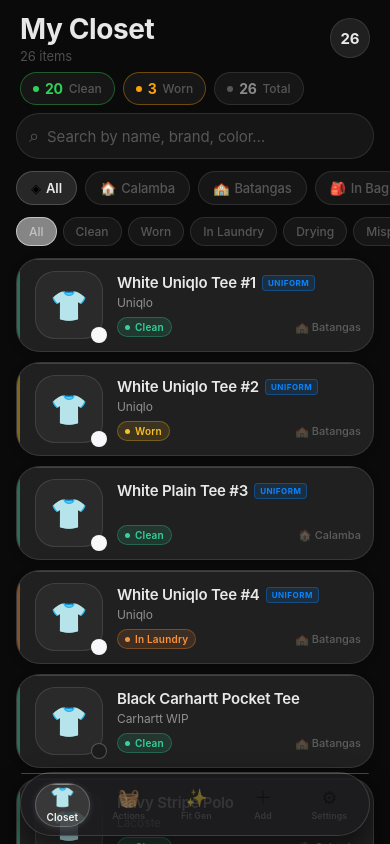
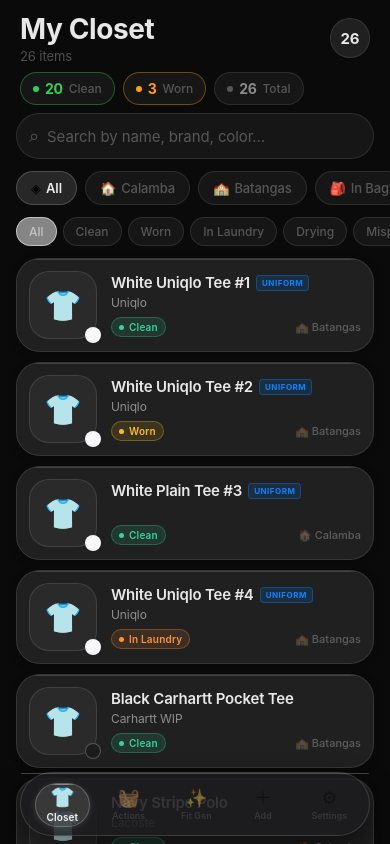
Before and after one commit to samuelordialeseya/DormDrobe, a React Native app: screen /Closet in a window 390 px wide. Built offline with nearby package versions, Linux system fonts and the light colour scheme; no server answers.

Commit message:
fix: remove colored vertical accent lines on cards

```diff
--- a/src/components/ClothingCard.tsx
+++ b/src/components/ClothingCard.tsx
@@ -1,6 +1,6 @@
 import React, { useRef, useEffect } from 'react';
 import { View, Text, StyleSheet, Animated } from 'react-native';
-import { ClothingItem, CATEGORY_ICONS, LOCATION_LABELS, STATUS_COLORS } from '../types/wardrobe';
+import { ClothingItem, CATEGORY_ICONS, LOCATION_LABELS } from '../types/wardrobe';
 import StatusBadge from './StatusBadge';
 import PressableScale from './PressableScale';
 import { Colors, Radii, Spacing } from '../theme/theme';
@@ -47,7 +47,6 @@ export default function ClothingCard({
   delay = 0,
 }: Props) {
   const emoji = CATEGORY_ICONS[item.category];
-  const accentColor = STATUS_COLORS[item.status];
 
   // Entrance animation
   const opacity = useRef(new Animated.Value(0)).current;
@@ -96,9 +95,6 @@ export default function ClothingCard({
       >
         {/* Specular top edge */}
         <View style={styles.specular} />
-
-        {/* Status accent bar */}
-        <View style={[styles.accentBar, { backgroundColor: accentColor + '70' }]} />
 
         {/* Thumbnail */}
         <View style={[styles.thumb, selected && styles.thumbSelected]}>
@@ -183,14 +179,6 @@ const styles = StyleSheet.create({
     backgroundColor: 'rgba(255,255,255,0.16)',
     zIndex: 5,
   },
-  accentBar: {
-    position: 'absolute',
-    left: 0,
-    top: 10,
-    bottom: 10,
-    width: 3,
-    borderRadius: 2,
-  },
   thumb: {
     width: 68,
     height: 68,
@@ -201,7 +189,7 @@ const styles = StyleSheet.create({
     alignItems: 'center',
     justifyContent: 'center',
     marginRight: 14,
-    marginLeft: 6,
+    marginLeft: 0,
     position: 'relative',
     overflow: 'visible',
   },
```
